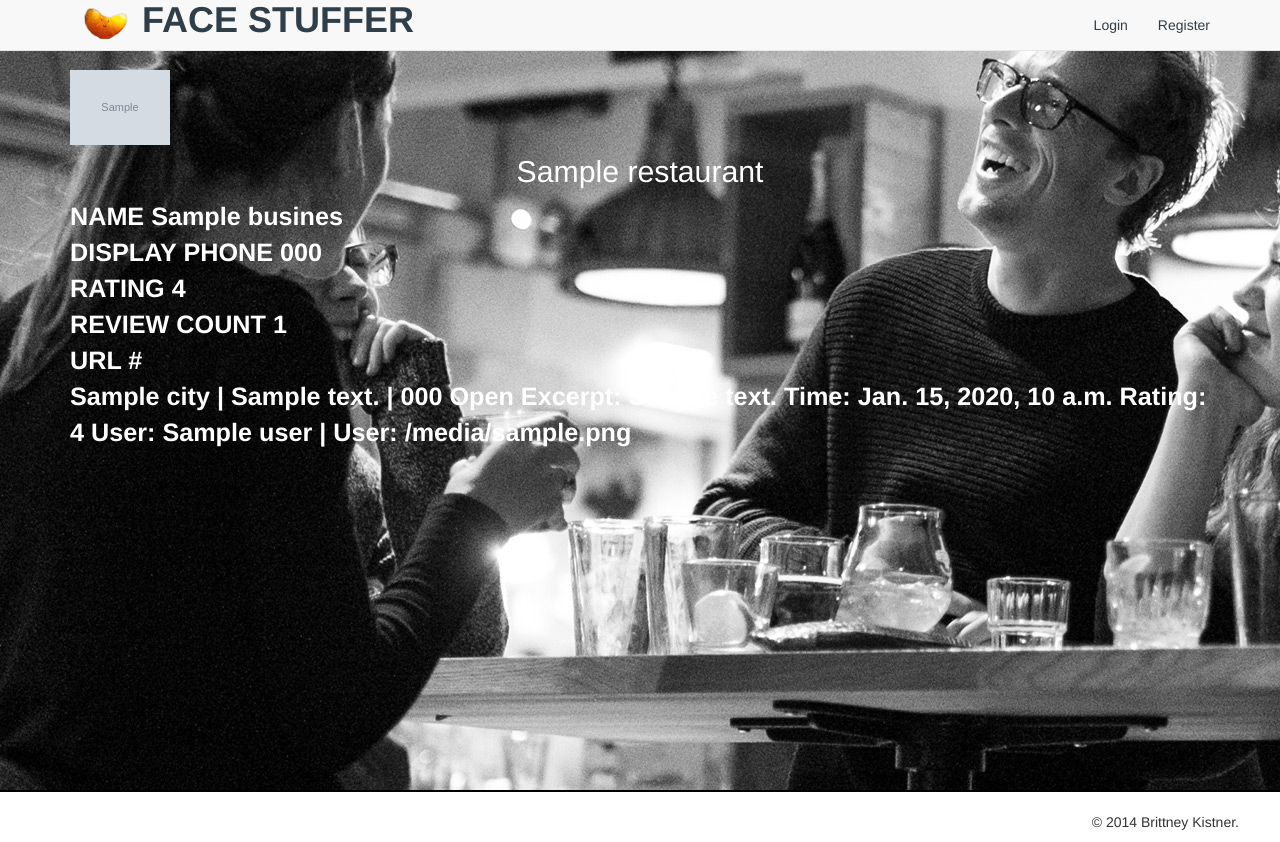
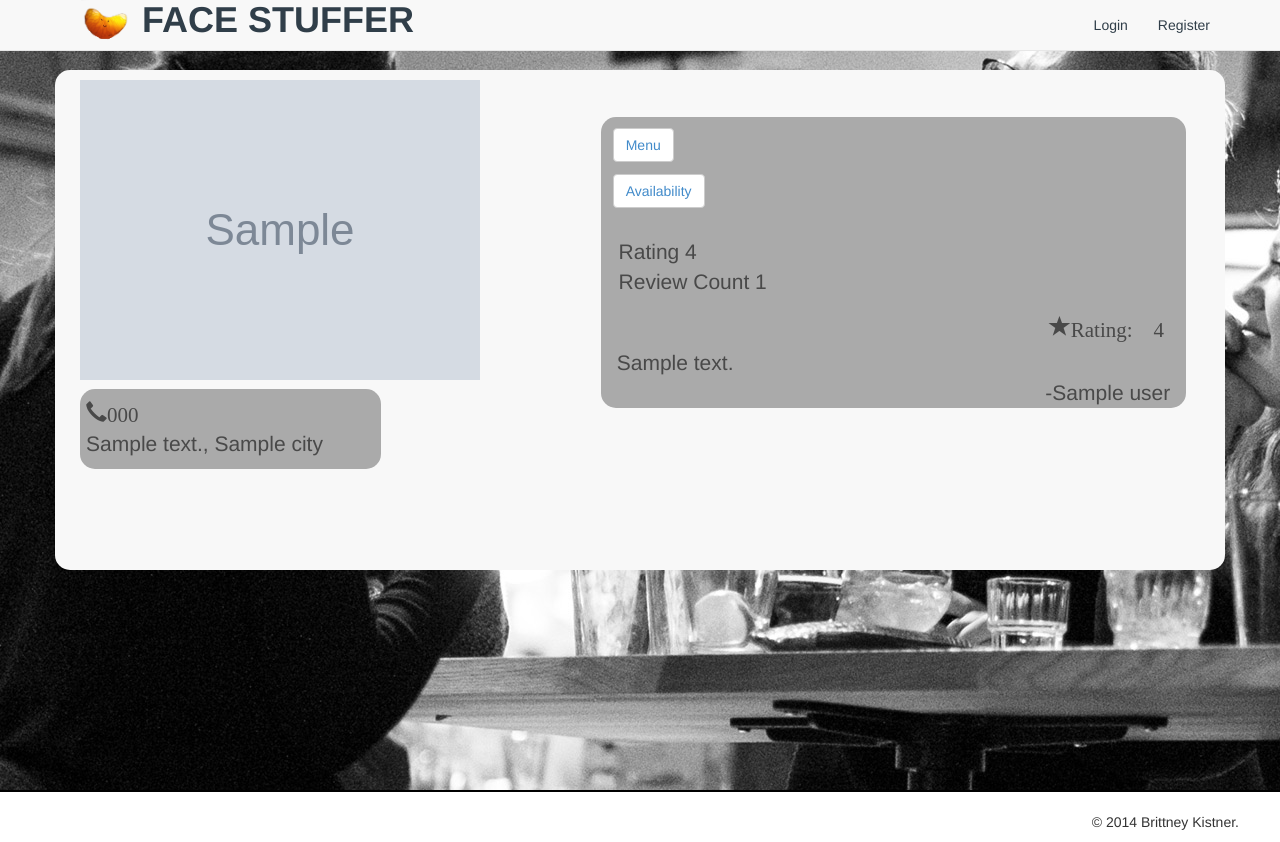
Before and after one commit to brittkistner/demo_1, a Django app: template menu/templates/restaurant_info.html in a window 1280 px wide. Run offline with Django 3.2, Linux system fonts and the light colour scheme; the template is opened without the code that fills it: most values are stand-ins (such as "Sample title", 1, 10 or a date in 2020); grey boxes marked "Sample" are stand-in pictures; some libraries are stand-ins or nearby versions.

Commit message:
yelp page

```diff
--- a/menu/forms.py
+++ b/menu/forms.py
@@ -33,7 +33,7 @@ class FoodQuantityForm(forms.Form):
 
     helper = FormHelper()
     helper.form_method="POST"
-    helper.add_input(Submit('add', 'Add', css_class='button white'))
+    helper.add_input(Submit('add', '+', css_class='button white'))
     helper.form_class = 'form-horizontal'
     helper.field_class = 'col-sm-6'
     helper.form_show_labels = False
--- a/menu/static/css/stylesheet.css
+++ b/menu/static/css/stylesheet.css
@@ -301,8 +301,71 @@ h4{
 /*Restaurant Info****/
 /********************/
 
-.yelp_test{
-    font-size: 1.8em;
-    font-weight: bold;
-    color: white;
+.yelp-info{
+    background-color:#f8f8f8 ;
+    /*padding:3% 1% 3% 2%;*/
+    -webkit-border-radius: 15px;
+    -moz-border-radius: 15px;
+    border-radius: 15px;
+    color:#303e49;
+    height:500px;
 }
+
+.details{
+    background-color:#aaaaaa;
+    padding:3% 1% 3% 2%;
+    -webkit-border-radius: 15px;
+    -moz-border-radius: 15px;
+    border-radius: 15px;
+    color:#494949 ;
+    margin: 3%;
+    font-size: 1.5em;
+}
+
+.deets{
+    width:30%;
+}
+
+.ratings{
+   background-color:#aaaaaa;
+   color:#494949;
+    /*padding:3% 1% 3% 2%;*/
+    -webkit-border-radius: 15px;
+    -moz-border-radius: 15px;
+    border-radius: 15px;
+    margin-top:4%;
+    font-size: 1.5em;
+}
+
+.photo{
+    margin: 3%;
+}
+
+#buttons{
+    color:#f8f8f8;
+    margin: 2%;
+    text-decoration: none;
+}
+
+
+
+.rating-count{
+    /*border: 2px solid red;*/
+    margin: 3%;
+}
+
+.review{
+    /*border: 2px solid green;*/
+    margin-right: 5%;
+    margin-left: 5%;
+    margin-top: 0;
+    padding-top: 0;
+}
+
+.rating-info{
+    /*border: 2px solid purple;*/
+    margin-bottom:2%;
+    margin-right: 6%;
+    margin-left: 7%;
+
+}
--- a/menu/templates/restaurant_info.html
+++ b/menu/templates/restaurant_info.html
@@ -1,36 +1,73 @@
 {% extends "base.html" %}
 {% block content %}
-<div class="container yelp_test">
-<a href="{%  url 'get_menu' restaurant.id %}"><img width="100px" src="{{ restaurant.img.url }}"></a>
-                    <h4 id="post-tag">{{ restaurant.name }}</h4>
 
+{#<a href="{%  url 'get_menu' restaurant.id %}"><img width="100px" src="{{ restaurant.img.url }}"></a>#}
+{#                    <h4 id="post-tag">{{ restaurant.name }}</h4>#}
+{##}
+{##}
+{#   NAME   {{ business.name }}<br>#}
+{#   DISPLAY PHONE   {{ business.display_phone }}<br>#}
+{#    RATING   {{ business.rating }}<br>#}
+{#    REVIEW COUNT   {{ business.review_count }}<br>#}
+{#    URL   {{ business.url }}<br>#}
+{#{{ location.city }} | {{ location.address }} | {{ location.postal_code }}#}
+{#    {% if business.is_closed %}#}
+{#        Closed#}
+{#    {% else %}#}
+{#        Open#}
+{#    {% endif %}#}
+{##}
+{#    {% for review in reviews %}#}
+{#        Excerpt: {{ review.excerpt }}#}
+{#        Time: {{ review.time_created }}#}
+{#        Rating: {{ review.rating }}#}
+{#        User: {{ review.user.name }} |  User: {{ review.user.image_url }}#}
+{#    {% endfor %}#}
+<div class="container yelp-info">
+    <div class="row">
+        <div class="col-sm-5 deets">
+            <div class="row photo">
+                <a href="{{ business.url }}"><img width="400px" src="{{ restaurant.img.url }}"></a>
+            </div>
+            <div class="row details">
+                <span class="glyphicon glyphicon-earphone">{{ business.display_phone }}</span>
+                <section>
+                    {{ address }},
+                    {{ business.location.city }}
+                </section>
+            </div>
+        </div>
+        <div class="col-sm-6 col-sm-offset-2 ratings">
+            <div class="row">
+                <section id="buttons"><button type="button" class="btn btn-default"><a href="{%  url 'get_menu' restaurant.id %}">Menu</a></button></section>
+                <section id="buttons"><button type="button" class="btn btn-default"><a href="#">Availability</a></button></section>
+{#                <button type="button" class="btn btn-default"><a href="{%  url 'get_menu' restaurant.id %}"></a>Menu</button>#}
+            </div>
+            <div class="row">
+                <div class="row rating-count">
+                    <section>Rating {{ business.rating }}</section><section>Review Count {{ business.review_count }}</section>
+                </div>
+                <div class="row">
+                    <div class="row rating-info">
+                        <section class="glyphicon glyphicon-star" style="float:right">Rating: {{ review1.rating }}</section>
+                    </div>
+                    <div class="row review">
+                        <section>{{ review1.excerpt }}</section>
+                        <section style="float:right">-{{ review1.user.name }}</section>
+                    </div>
+                </div>
+{#                <div class="row">#}
+{#                    <div class="row rating-info">#}
+{#                        <section style="float:right">Rating: {{ review2.rating }}</section>#}
+{#                    </div>#}
+{#                    <div class="row review">#}
+{#                        <section>{{ review2.excerpt }}</section>#}
+{#                        <section style="float:right">-{{ review2.user.name }}</section>#}
+{#                    </div>#}
+{#                </div>#}
+            </div>
+        </div>
+    </div>
+</div>
 
-   NAME   {{ business.name }}<br>
-   DISPLAY PHONE   {{ business.display_phone }}<br>
-    RATING   {{ business.rating }}<br>
-    REVIEW COUNT   {{ business.review_count }}<br>
-    URL   {{ business.url }}<br>
-{{ location.city }} | {{ location.address }} | {{ location.postal_code }}
-    {% if business.is_closed %}
-        Closed
-    {% else %}
-        Open
-    {% endif %}
-
-    {% for review in reviews %}
-        Excerpt: {{ review.excerpt }}
-        Time: {{ review.time_created }}
-        Rating: {{ review.rating }}
-        User: {{ review.user.name }} |  User: {{ review.user.image_url }}
-    {% endfor %}
-
-
-{#     Deals {{ deal.title }} | {{ deal.what_you_get }}#}
-
-
-
-
-
-
-</div>
 {% endblock %}
```
Also changed, not shown: menu/views.py (+7 -5 lines), 2 other files.
